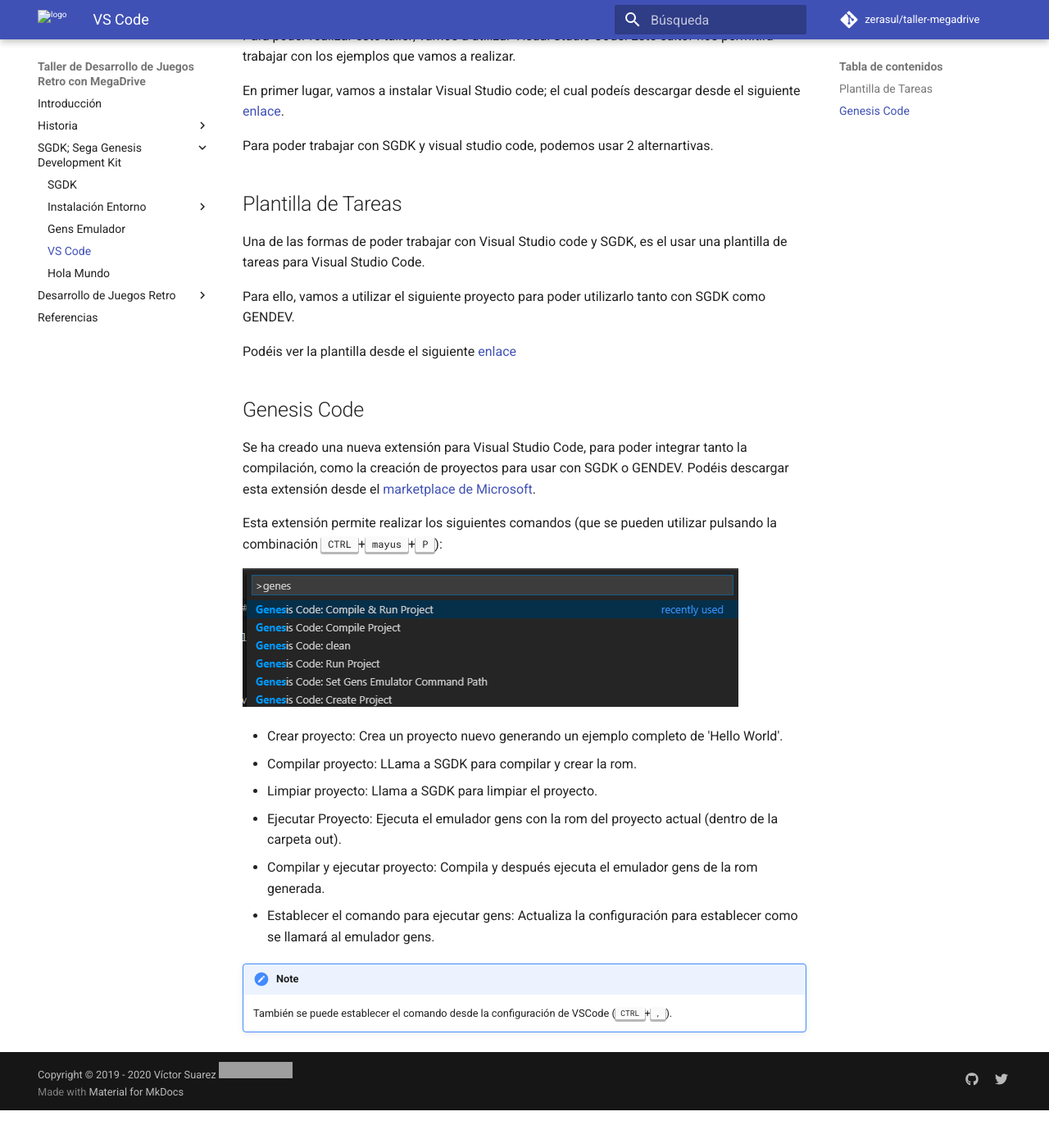
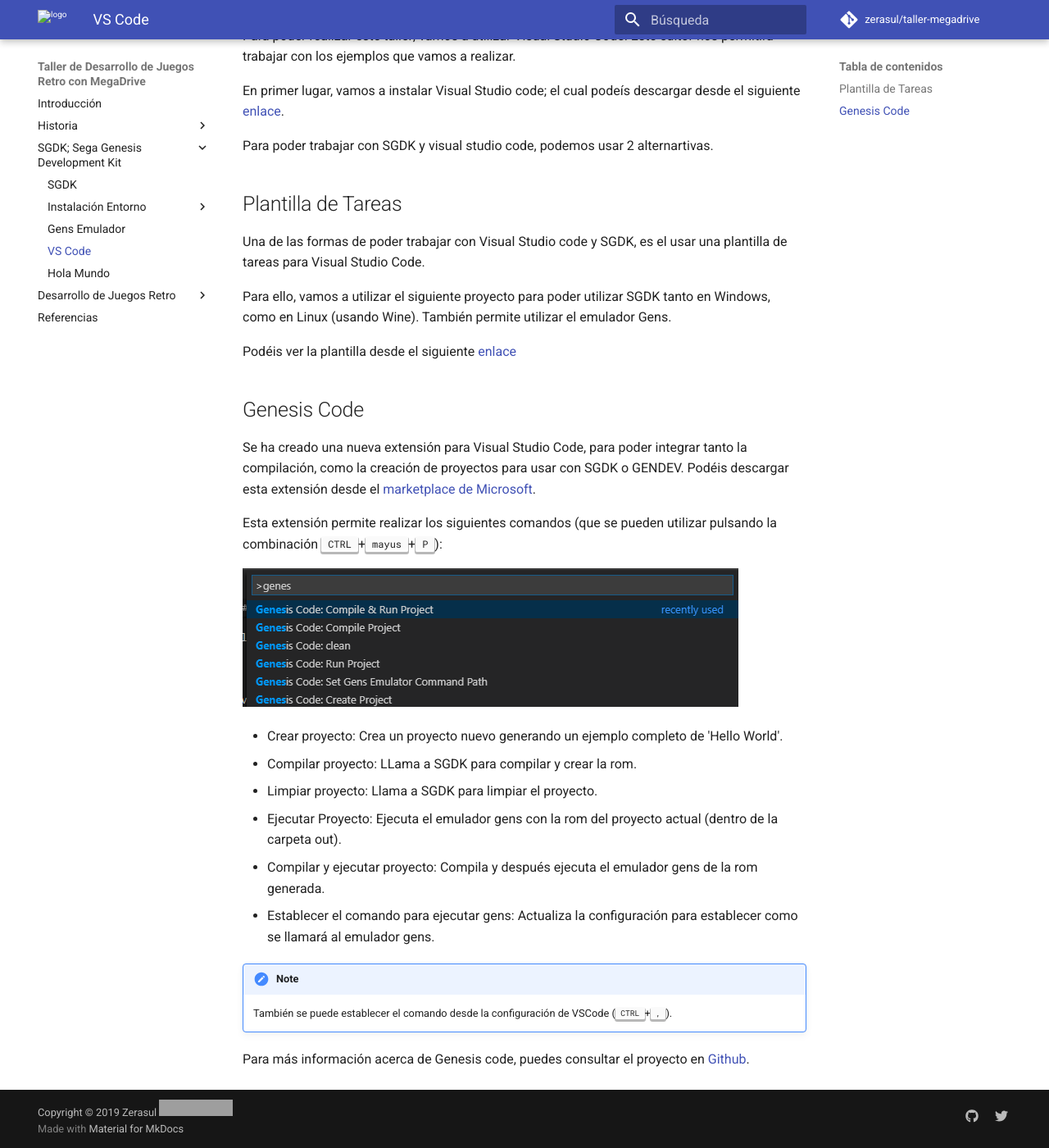
Before and after one commit to zerasul/taller-megadrive, an MkDocs documentation site: the page built from docs/sgdk/vscode.md, in a window 1280 px wide and 1400 px high, scrolled down 149 px. Shown: the whole window at 82% size. Built offline with MkDocs 1.6.1 and Material for MkDocs 9.7.7, drawn with Linux system fonts in a browser that asks for light colours; comment, search, counter and statistics services are not loaded; before the commit the page ends 1503 px from its top, so only the background shows below that; grey boxes are pictures that could not be loaded.

Commit message:
Añadiendo informacion de vscode y mejorando autor

```diff
--- a/docs/sgdk/vscode.md
+++ b/docs/sgdk/vscode.md
@@ -10,7 +10,7 @@
 
 Una de las formas de poder trabajar con Visual Studio code y SGDK, es el usar una plantilla de tareas para Visual Studio Code.
 
-Para ello, vamos a utilizar el siguiente proyecto para poder utilizarlo tanto con SGDK como GENDEV.
+Para ello, vamos a utilizar el siguiente proyecto para poder utilizar SGDK tanto en Windows, como en Linux (usando Wine). También permite utilizar el emulador Gens.
 
 Podéis ver la plantilla desde el siguiente [enlace](https://github.com/v4ld3r5/sgdk_vscode_template)
 
@@ -32,3 +32,5 @@
 
 !!! note
     También se puede establecer el comando desde la configuración de VSCode (<kbd>CTRL</kbd>+<kbd>,</kbd>).
+
+Para más información acerca de Genesis code, puedes consultar el proyecto en [Github](https://github.com/zerasul/genesis-code).
--- a/mkdocs.yml
+++ b/mkdocs.yml
@@ -10,7 +10,7 @@
 edit_uri: ""
 
 # 3. Copyright
-copyright: Copyright &copy; 2019 - 2020 Víctor Suarez <img alt="Licencia de Creative Commons" style="border-width:0" src="https://i.creativecommons.org/l/by-sa/4.0/80x15.png"> # TODO:
+copyright: Copyright &copy; 2019 <a href="https://twitter.com/zerasul">Zerasul</a> <img alt="Licencia de Creative Commons" style="border-width:0" src="https://i.creativecommons.org/l/by-sa/4.0/80x15.png"> # TODO:
 
 # 4. RRSS
 extra:
```
